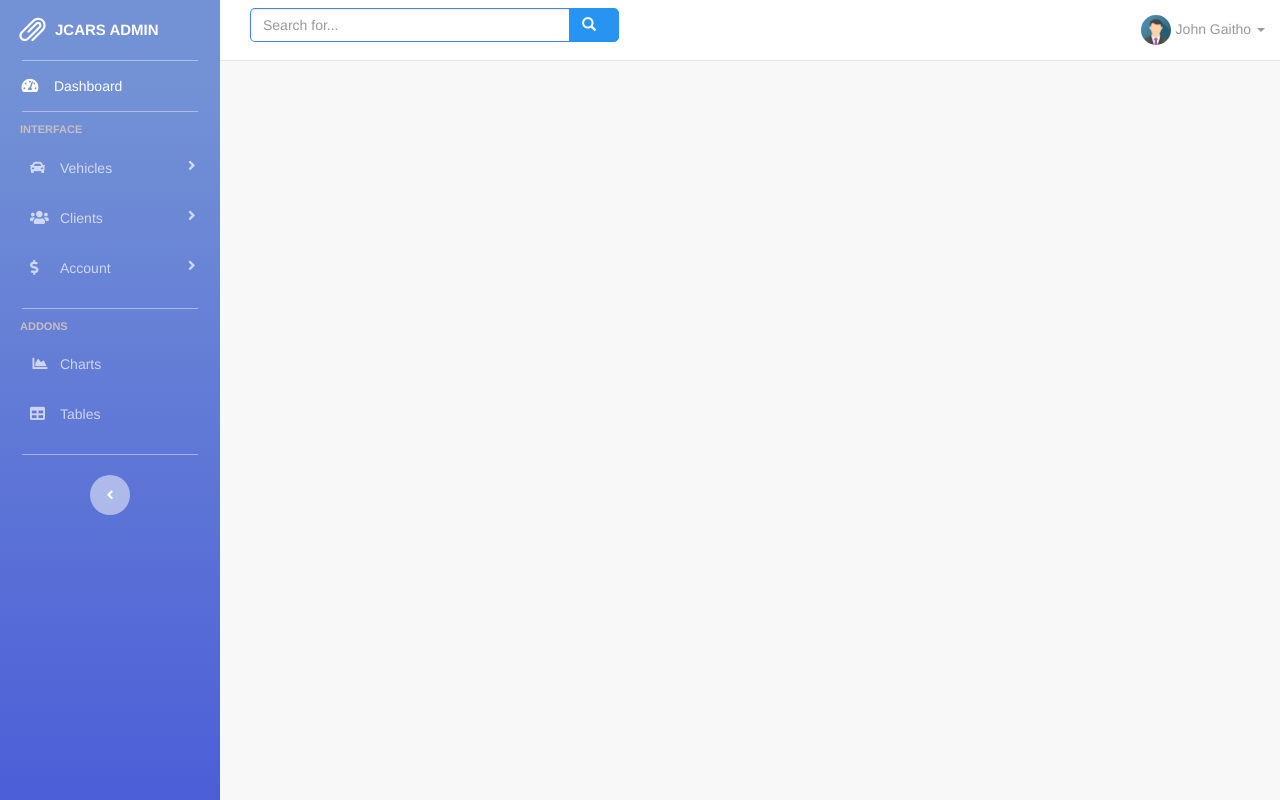
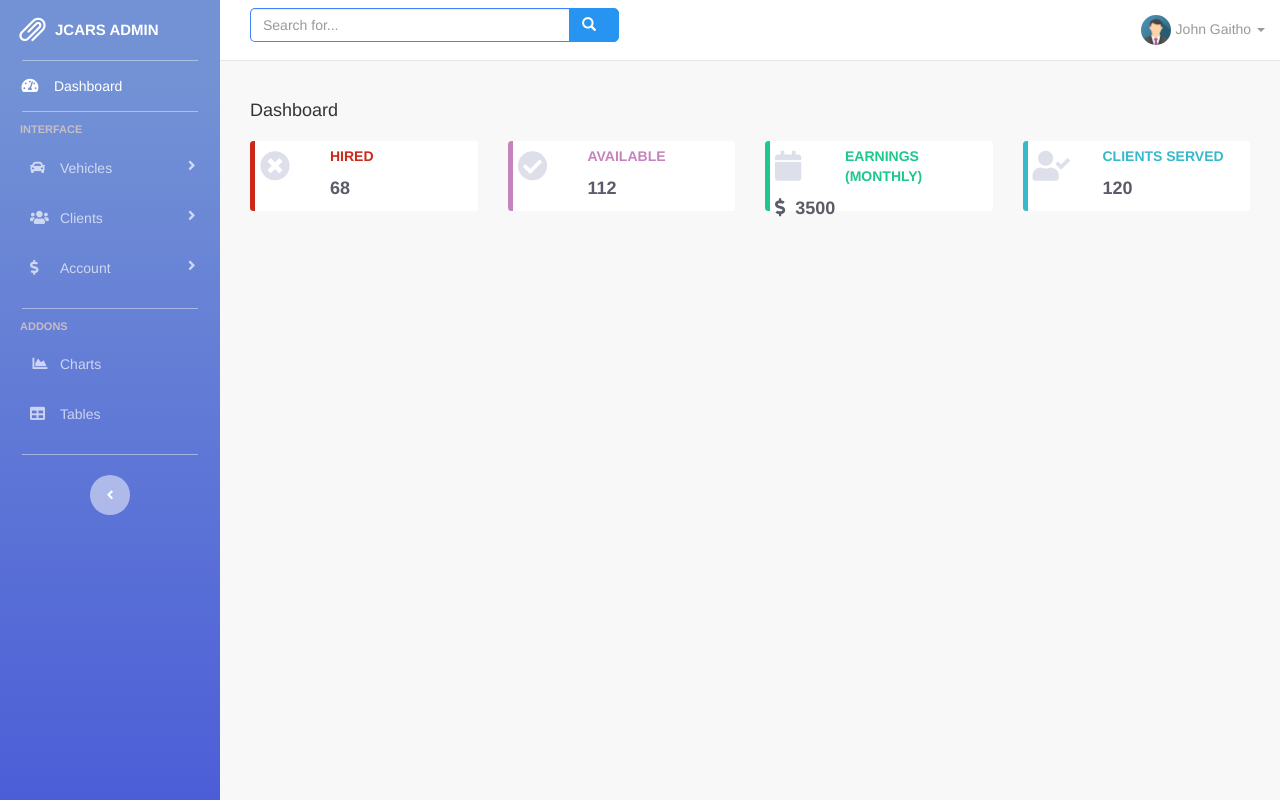
Before and after one commit to johngaitho05/Car-Hire-Management-System, a PHP site: page /home.php in a window 1280 px wide. Run offline with PHP 8.4, Linux system fonts and the light colour scheme; some libraries are stand-ins or nearby versions.

Commit message:
Added info cards

```diff
--- a/css/style.css
+++ b/css/style.css
@@ -151,13 +151,67 @@ section i{
     height: 100%;
     position:relative;
     margin-top: 60px;
-    border-top:1px solid #e5e5e5;;
+    border-top:1px solid #e5e5e5;
+    padding: 30px;
+    /*display:flex;*/
 
 }
+.page-title{
+    width:100%;
+    /*margin-left: 100px;*/
+}
+.info-card{
+    padding: 5px;
+    width: 100%;
+    height: 70px;
+    background: #fff;
+    margin: 10px 0;
+    border-radius:0.35rem
+}
+
+.info-card.hired{
+    border-left:0.5rem solid #ca2819;
+}
+.info-card.hired .info-card-heading{
+    color:#ca2819;
+}
+.info-card.available{
+    border-left:0.5rem solid #c583be;
+}
+.info-card.available .info-card-heading{
+    color:#c583be;
+}
+.info-card.earnings{
+    border-left:0.5rem solid #1cc88a;
+}
+.info-card.earnings .info-card-heading{
+    color:#1cc88a;
+}
+.info-card.served{
+    border-left:0.5rem solid #36b9cc;
+}
+.info-card.served .info-card-heading{
+    color:#36b9cc;
+}
+
+.info-card-icon{
+    width:70px;
+    float:left;
+    height:50px;
+    color:#dddfeb !important;
+    font-size: 3rem;
+}
+.info-card-heading{
+    font-weight:700;
+    text-transform:uppercase;
+}
+.info-card-amount{
+    color:#5a5c69;
+    font-size:1.8rem;
+    font-weight: 700;
+}
+
 .btn-add{
     background-color: #5c9eb8;
     border-color:#5c9eb8;
 }
-#imageCarousel img{
-    height: 620px;width:100%;
-}
--- a/home.php
+++ b/home.php
@@ -22,9 +22,39 @@ and open the template in the editor.
    ?>
 
         <div class="wrapper">
-            <div class="info-card"></div>
-            <div class="info-card"></div>
-            <div class="info-card"></div>
+            <div class="row">
+                <div class="col-xs-12">
+                    <h4 class="page-title">Dashboard</h4>
+                </div>
+                <div class="col-sm-3">
+                    <div class="info-card hired">
+                        <div class="info-card-icon"><i class="fas fa-times-circle"></i></div>
+                        <p class="info-card-heading">Hired </p>
+                        <div class="info-card-amount">68</div>
+                    </div>
+                </div>
+                <div class="col-sm-3">
+                    <div class="info-card available">
+                        <div class="info-card-icon"><i class="fas fa-check-circle"></i></div>
+                        <p class="info-card-heading">Available</p>
+                        <div class="info-card-amount">112</div>
+                    </div>
+                </div>
+                <div class="col-sm-3">
+                    <div class="info-card earnings">
+                        <div class="info-card-icon"><i class="fas fa-calendar"></i></div>
+                        <p class="info-card-heading">Earnings (Monthly)</p>
+                        <div class="info-card-amount"><i class="fas fa-dollar-sign"></i>3500</div>
+                    </div>
+                </div>
+                <div class="col-sm-3">
+                    <div class="info-card served">
+                        <div class="info-card-icon"><i class="fas fa-user-check"></i></div>
+                        <p class="info-card-heading">Clients Served</p>
+                        <div class="info-card-amount">120</div>
+                    </div>
+                </div>
+            </div>
         </div>
         <script type="text/javascript" src="js/jquery-3.3.1.js"></script>
         <script type="text/javascript" src="js/bootstrap.js"></script>
```
